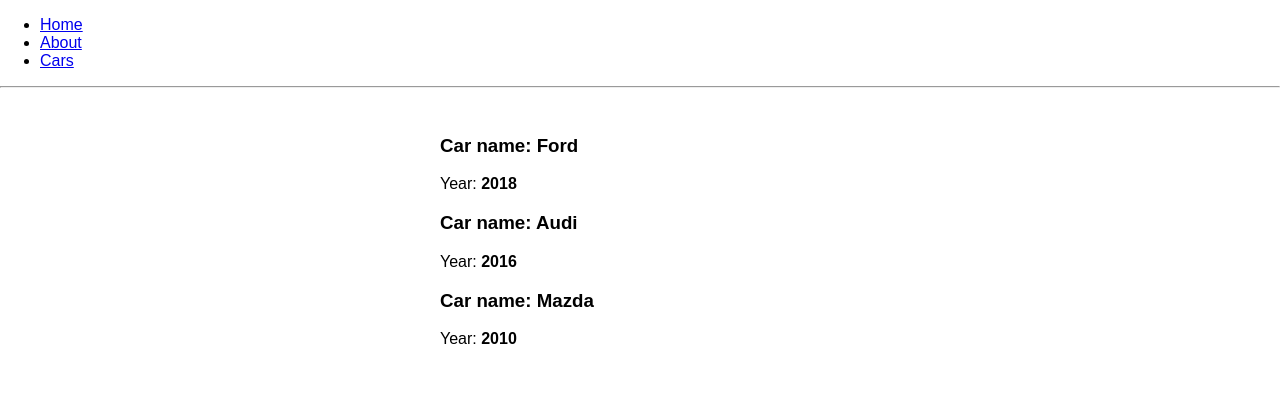
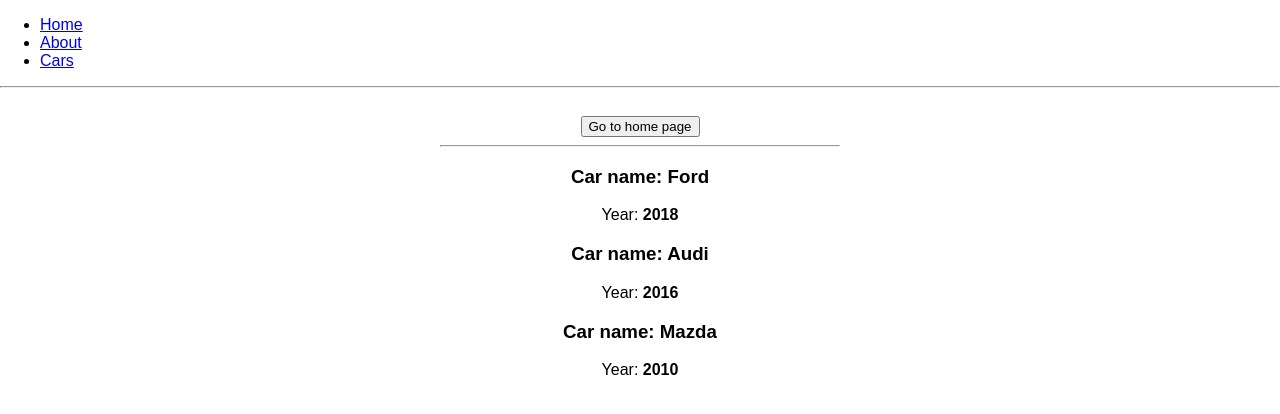
Before and after one commit to casper-ilona/react-theory, a React app: page /cars in a window 1280 px wide. Shown: the top 414 px of the page. Built offline with nearby package versions, Linux system fonts and the light colour scheme.

Commit message:
Роутинг и функциональные компоненты

```diff
--- a/src/App.js
+++ b/src/App.js
@@ -26,9 +26,7 @@
 
                         <li>
                             <NavLink to={{
-                              pathname:'/cars',
-                              search: '?a=q&b=2',
-                              hash: 'wfm-hash'
+                              pathname:'/cars'
                             }}>Cars</ NavLink>
                         </li>
                     </ul>
--- a/src/Cars/Car/Car.js
+++ b/src/Cars/Car/Car.js
@@ -3,12 +3,13 @@
 
 
 const Car = props => {
+    console.log(props);
   return (
     <div className={'Car'}>
       <h3>Сar name: {props.name}</h3>
       <p>Year: <strong>{props.year}</strong></p>
     </div>
   )
-}
+};
 
 export default Car
--- a/src/Cars/Cars.js
+++ b/src/Cars/Cars.js
@@ -8,21 +8,33 @@
       {name: 'Audi', year: 2016},
       {name: 'Mazda', year: 2010}
     ]
-  }
+  };
+
+  goToHomePage =() =>{
+    this.props.history.push({
+     pathname: '/'
+    })
+  };
 
   render() {
+    // console.log(this.props);
+
     return (
       <div style={{
         width: 400,
         margin: 'auto',
-        paddingTop: '20px'
+        paddingTop: '20px',
+        textAlign: 'center'
       }}>
+        <button onClick={this.goToHomePage}>Go to home page</button>
+        <hr/>
         {this.state.cars.map((car, index) => {
           return (
             <Car
               key={index}
               name={car.name}
               year={car.year}
+              {...this.props}
             />
           )
         })}
```
